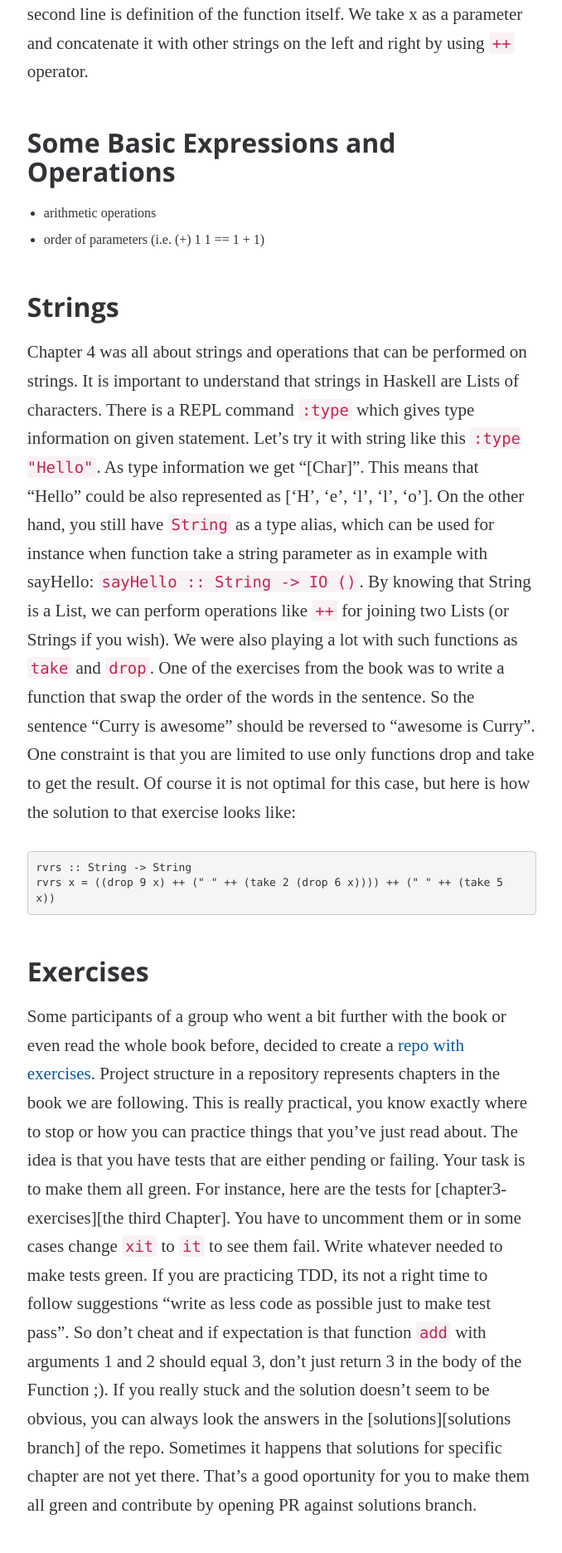
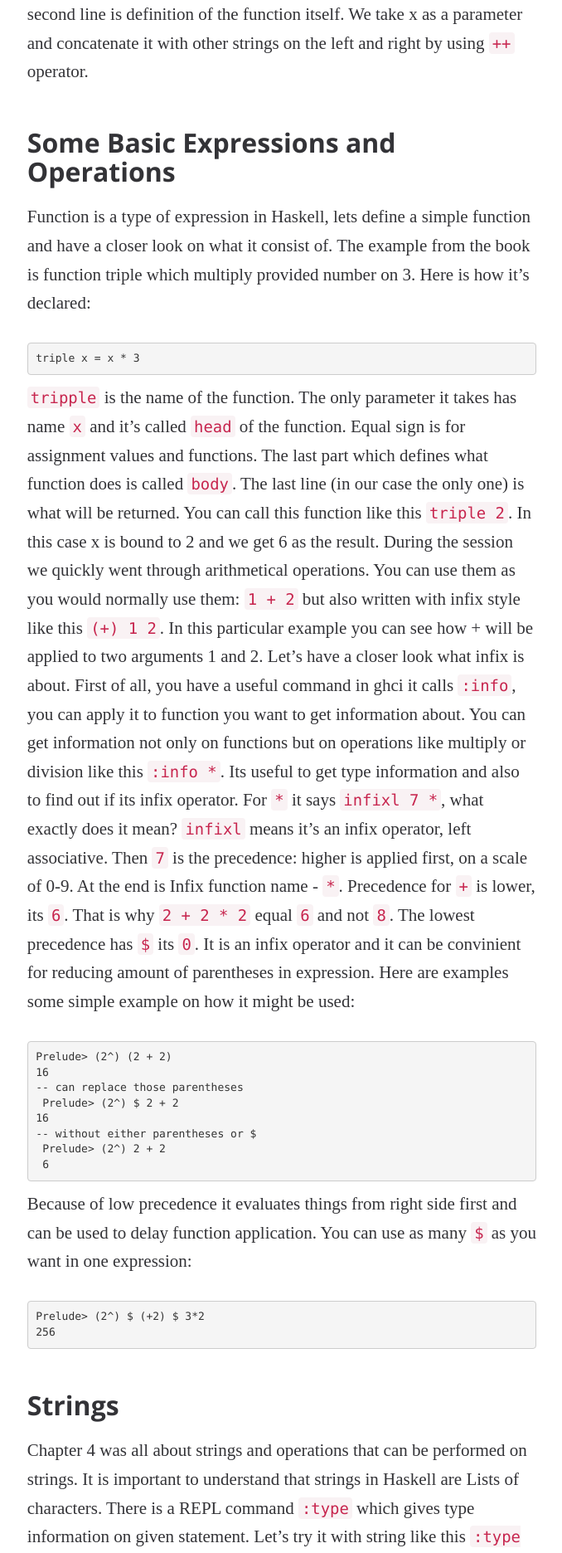
Before and after one commit to holidaycheck/tech-blog, a Jekyll site: the page built from _posts/2017-10-19-haskell-learning-group-2nd-meeting.md, in a window 1280 px wide. Shown: the part 2354-4226 px from the top of the page at 83% size, without its empty margins (300-978 px from the left). Built offline with Jekyll 4.4.1, drawn with Linux system fonts in a browser that asks for light colours; some web fonts are replaced.

Commit message:
Add part about 'Some Basic Expressions and Operations'

````diff
--- a/_posts/2017-10-19-haskell-learning-group-2nd-meeting.md
+++ b/_posts/2017-10-19-haskell-learning-group-2nd-meeting.md
@@ -40,8 +40,33 @@ First line of the code snippet is type definition for the function defined on li
 So, the second line is definition of the function itself. We take x as a parameter and concatenate it with other strings on the left and right by using `++` operator.
 
 ## Some Basic Expressions and Operations
-  - arithmetic operations
-  - order of parameters (i.e. (+) 1 1 == 1 + 1)
+
+Function is a type of expression in Haskell, lets define a simple function and have a closer look on what it consist of. The example from the book is function triple which multiply provided number on 3. Here is how it's declared:
+```haskell
+triple x = x * 3
+```
+
+`tripple` is the name of the function. The only parameter it takes has name `x` and it's called `head` of the function. Equal sign is for assignment values and functions. The last part which defines what function does is called `body`. The last line (in our case the only one) is what will be returned.
+You can call this function like this `triple 2`. In this case x is bound to 2 and we get 6 as the result.
+During the session we quickly went through arithmetical operations. You can use them as you would normally use them: `1 + 2`  but also written with infix style like this `(+) 1 2`. In this particular example you can see how + will be applied to two arguments 1 and 2. Let's have a closer look what infix is about. First of all, you have a useful command in ghci it calls `:info`, you can apply it to function you want to get information about. You can get information not only on functions but on operations like multiply or division like this `:info *`. Its useful to get type information and also to find out if its infix operator. For `*` it says `infixl 7 *`, what exactly does it mean? `infixl` means it's an infix operator, left associative. Then `7` is the precedence: higher is applied first, on a scale of 0-9. At the end is Infix function name - `*`. Precedence for `+` is lower, its `6`. That is why `2 + 2 * 2` equal `6` and not `8`.
+The lowest precedence has `$` its `0`. It is an infix operator and it can be convinient for reducing amount of parentheses in expression.
+Here are examples some simple example on how it might be used:
+```haskell
+Prelude> (2^) (2 + 2)
+16
+-- can replace those parentheses
+ Prelude> (2^) $ 2 + 2
+16
+-- without either parentheses or $
+ Prelude> (2^) 2 + 2
+ 6
+```
+
+Because of low precedence it evaluates things from right side first and can be used to delay function application. You can use as many `$` as you want in one expression:
+```haskell
+Prelude> (2^) $ (+2) $ 3*2
+256
+```
 
 ## Strings
 
````
